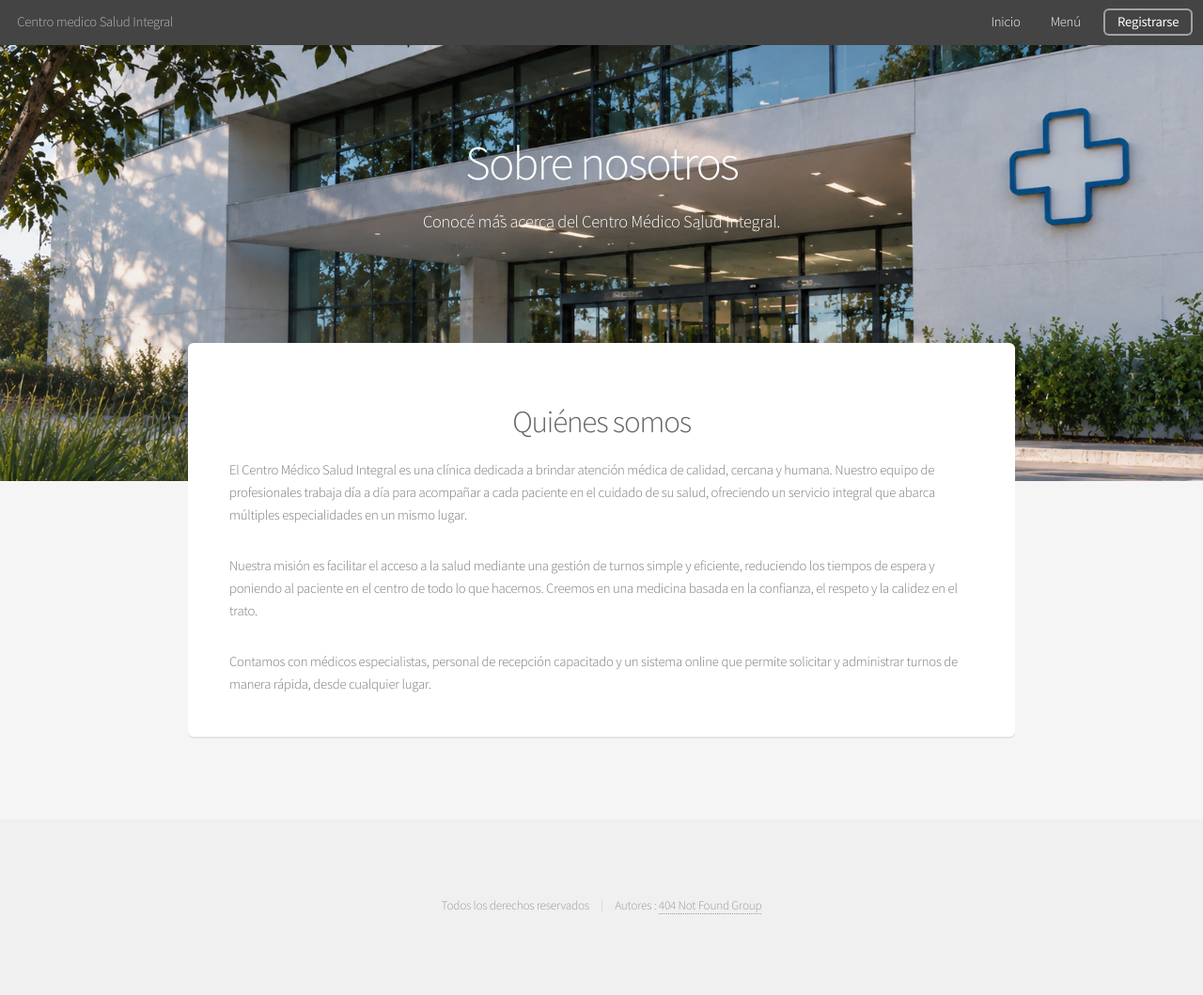
After one commit to Mvillar-sudo/TPIntegradorIDS, a Flask app: page /about-us in a window 1280 px wide. The commit adds this page. Shown: the whole page at 94% size. Run offline with Flask 3, Linux system fonts and the light colour scheme.

Commit message:
feat: Creacion de landing page e implementacion de pestaña Saber mas en la landing page (#33)

```diff
--- a/frontend/app.py
+++ b/frontend/app.py
@@ -26,6 +26,10 @@ app.register_blueprint(admin_bp)
 def index():
     return render_template('index.html')
 
+@app.route('/about-us')
+def about_us():
+    return render_template('about_us.html')
+
 @app.route('/medico')
 def mostrar_pagina_medicos():
     return render_template('medico.html')
--- /dev/null
+++ b/frontend/templates/about_us.html
@@ -0,0 +1,35 @@
+{% extends "index.html" %}
+
+{% block title %}Sobre nosotros | Centro Medico Salud Integral{% endblock %}
+
+{% block content %}
+<!-- Banner -->
+	<section id="banner">
+		<h2>Sobre nosotros</h2>
+		<p>Conocé más acerca del Centro Médico Salud Integral.</p>
+	</section>
+
+<!-- Main -->
+	<section id="main" class="container">
+		<section class="box">
+			<header class="major special">
+				<h2>Quiénes somos</h2>
+			</header>
+			<p>
+				El Centro Médico Salud Integral es una clínica dedicada a brindar atención médica de calidad,
+				cercana y humana. Nuestro equipo de profesionales trabaja día a día para acompañar a cada
+				paciente en el cuidado de su salud, ofreciendo un servicio integral que abarca múltiples
+				especialidades en un mismo lugar.
+			</p>
+			<p>
+				Nuestra misión es facilitar el acceso a la salud mediante una gestión de turnos simple y
+				eficiente, reduciendo los tiempos de espera y poniendo al paciente en el centro de todo lo
+				que hacemos. Creemos en una medicina basada en la confianza, el respeto y la calidez en el trato.
+			</p>
+			<p>
+				Contamos con médicos especialistas, personal de recepción capacitado y un sistema online que
+				permite solicitar y administrar turnos de manera rápida, desde cualquier lugar.
+			</p>
+		</section>
+	</section>
+{% endblock %}
--- a/frontend/templates/index.html
+++ b/frontend/templates/index.html
@@ -6,16 +6,17 @@
 -->
 <html>
 	<head>
-		<title>Portal general</title>
+		<title>{% block title %}Portal general | Centro Medico Salud Integral{% endblock %}</title>
 		<meta charset="utf-8" />
 		<meta name="viewport" content="width=device-width, initial-scale=1, user-scalable=no" />
 		<link rel="stylesheet" href="{{ url_for('static', filename='css/index_main.css') }}" />
+		{% block head_extra %}{% endblock %}
 	</head>
 	<body class="landing is-preload">
 		<div id="page-wrapper">
 
 			<!-- Header -->
-				<header id="header" class="alt">
+				<header id="header" class="{% block header_class %}alt{% endblock %}">
 					<h1>Centro medico Salud Integral</h1>
 					<nav id="nav">
 						<ul>
@@ -23,16 +24,32 @@
 							<li>
 								<a href="#" class="icon solid fa-angle-down">Menú</a>
 								<ul>
-									<li><a href="medico">Medico</a></li>
-									<li><a href="turnos">Turnos</a></li>
-									<li><a href="elements">Base template</a></li>
+									<li><a href="/medicos">Medicos</a></li>
+									<li><a href="/turnos">Reserva	 turno</a></li>
+									<li><a href="/mis-turnos">Mis turnos</a></li>
+									<li><a href="/especialidades">Especialidades</a></li>
 								</ul>
 							</li>
-							<li><a href="register" class="button">Registrarse</a></li>
+							{% if request.path == '/register' %}
+							<li><a href="/login" class="button">Iniciar sesión</a></li>
+							{% else %}
+							<li><a href="/register" class="button">Registrarse</a></li>
+							{% endif %}
 						</ul>
 					</nav>
 				</header>
 
+			{% with mensajes = get_flashed_messages(with_categories=true) %}
+				{% if mensajes %}
+				<div class="container" style="padding-top: 6em;">
+					{% for categoria, mensaje in mensajes %}
+						<p class="mensaje mensaje-{{ categoria }}">{{ mensaje }}</p>
+					{% endfor %}
+				</div>
+				{% endif %}
+			{% endwith %}
+
+			{% block content %}
 			<!-- Banner -->
 				<section id="banner">
 					<h2>Bienvenido</h2>
@@ -51,22 +68,30 @@
 					<section class="box special features">
 						<div class="features-row">
 							<section>
-								<h3>Magna etiam</h3>
-								<p>Integer volutpat ante et accumsan commophasellus sed aliquam feugiat lorem aliquet ut enim rutrum phasellus iaculis accumsan dolore magna aliquam veroeros.</p>
+								<h3>Conoce a nuestros medicos</h3>
+								<ul class="actions special">
+									<li><a href="/medicos" class="button alt">Medicos</a></li>
+								</ul>
 							</section>
 							<section>
-								<h3>Ipsum dolor</h3>
-								<p>Integer volutpat ante et accumsan commophasellus sed aliquam feugiat lorem aliquet ut enim rutrum phasellus iaculis accumsan dolore magna aliquam veroeros.</p>
+								<h3>Reserva tu turno</h3>
+								<ul class="actions special">
+									<li><a href="/turnos" class="button alt">Reservar turno</a></li>
+								</ul>
 							</section>
 						</div>
 						<div class="features-row">
 							<section>
-								<h3>Sed feugiat</h3>
-								<p>Integer volutpat ante et accumsan commophasellus sed aliquam feugiat lorem aliquet ut enim rutrum phasellus iaculis accumsan dolore magna aliquam veroeros.</p>
+								<h3>Revisa tus turnos</h3>
+								<ul class="actions special">
+									<li><a href="/mis-turnos" class="button alt">Mis turnos</a></li>
+								</ul>
 							</section>
 							<section>
-								<h3>Enim phasellus</h3>
-								<p>Integer volutpat ante et accumsan commophasellus sed aliquam feugiat lorem aliquet ut enim rutrum phasellus iaculis accumsan dolore magna aliquam veroeros.</p>
+								<h3>Conoce nuestras especialidades</h3>
+								<ul class="actions special">
+									<li><a href="/especialidades" class="button alt">Conocer especialidades</a></li>
+								</ul>
 							</section>
 						</div>
 					</section>
@@ -78,7 +103,7 @@
 								<h3>Sobre nosotros</h3>
 								<p>Haga click en el boton de debajo para saber más de nuestro centro medico</p>
 								<ul class="actions special">
-									<li><a href="#" class="button alt">Saber más</a></li>
+									<li><a href="/about-us" class="button alt">Saber más</a></li>
 								</ul>
 							</section>
 
@@ -86,9 +111,9 @@
 					</div>
 
 				</section>
+			{% endblock %}
 
 			<!-- Footer -->
-				<footer id="footer">
 				<footer id="footer">
 					<ul class="copyright">
 						<li>Todos los derechos reservados</li><li>Autores : <a href="https://github.com/Mvillar-sudo/TPIntegradorIDS">404 Not Found Group</a></li>
@@ -105,6 +130,7 @@
             <script src="{{ url_for('static', filename='js/breakpoints.min.js') }}"></script>
             <script src="{{ url_for('static', filename='js/util.js') }}"></script>
             <script src="{{ url_for('static', filename='js/main.js') }}"></script>
+            {% block scripts %}{% endblock %}
 
 	</body>
 </html>
--- a/frontend/templates/login.html
+++ b/frontend/templates/login.html
@@ -1,4 +1,4 @@
-{% extends "base_template.html" %}
+{% extends "index.html" %}
 
 {% block title %}Iniciar sesión | Centro Medico Salud Integral{% endblock %}
 
--- a/frontend/templates/register.html
+++ b/frontend/templates/register.html
@@ -1,4 +1,4 @@
-{% extends "base_template.html" %}
+{% extends "index.html" %}
 
 {% block title %}Registrarse | Centro Medico Salud Integral{% endblock %}
 
```
